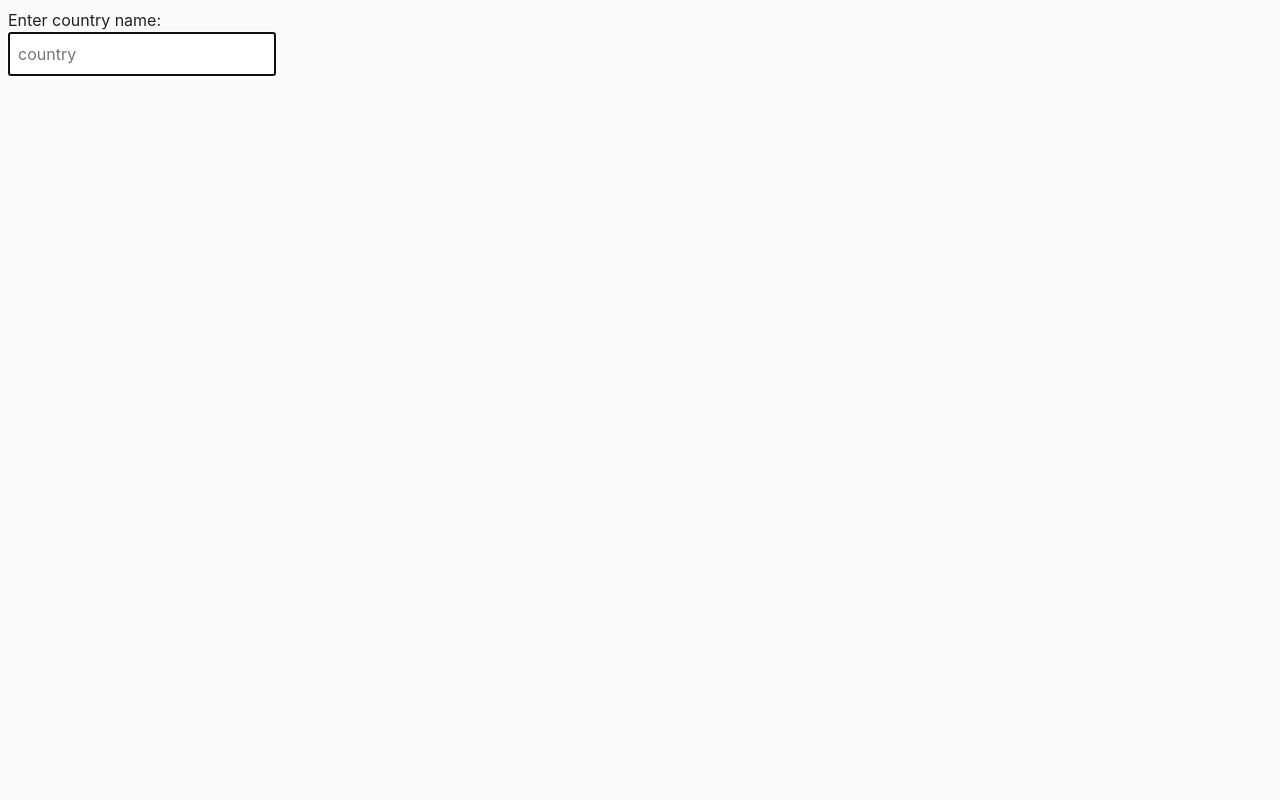
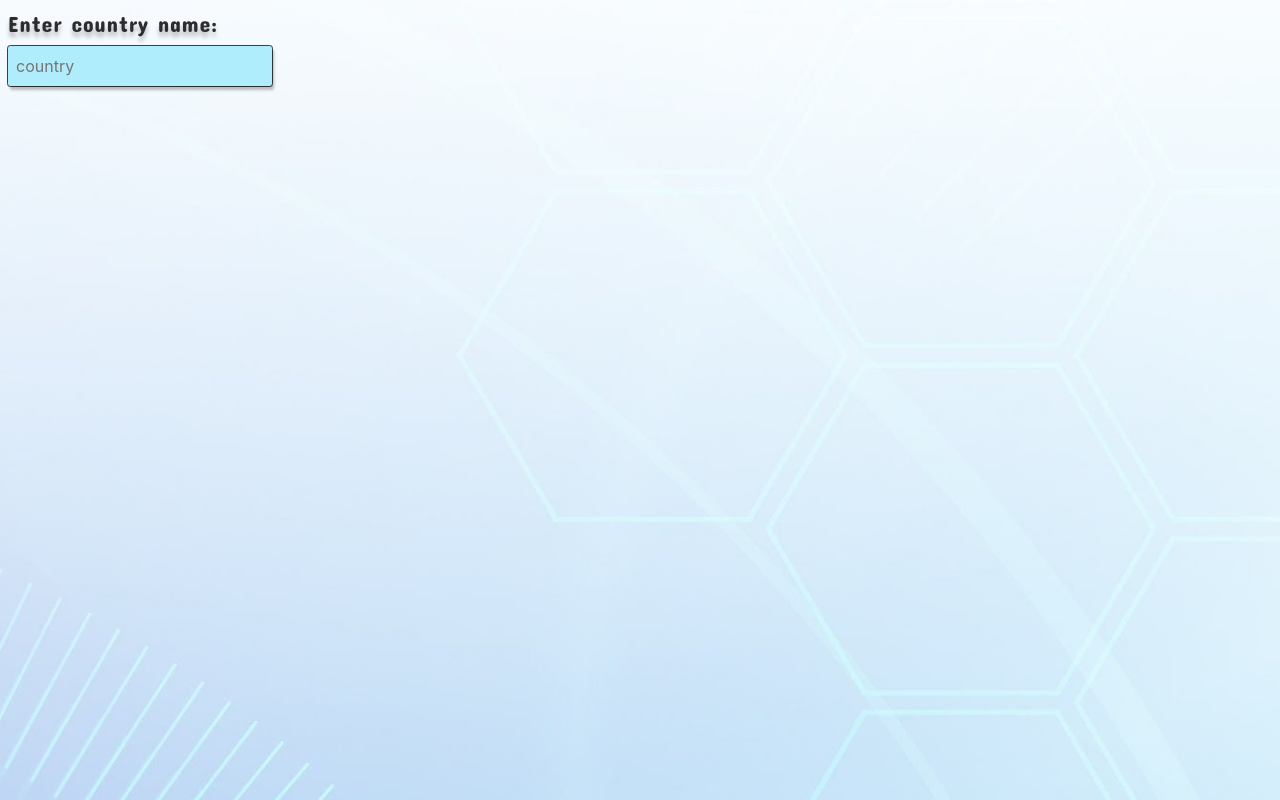
Before and after one commit to lena06051981be/goit-js-hw-10, a website built with Parcel: page src/index.html in a window 1280 px wide. Built offline with nearby package versions, Linux system fonts and the light colour scheme.

Commit message:
Update styles.css

```diff
--- a/src/css/styles.css
+++ b/src/css/styles.css
@@ -10,6 +10,9 @@ body {
   background-color: #fafafa;
   color: #212121;
   line-height: 1.5;
+  background-image: url(../images/innovation_background.jpg);
+  background-size: cover;
+  /* background-repeat: no-repeat; */
 }
 
 #search-box {
@@ -17,4 +20,31 @@ body {
   padding: 8px;
   max-width: 320px;
   margin-bottom: 16px;
+  border-radius: 2px;
+  border: none;
+  outline: 0.5px solid black;
+  /* box-shadow: 0px 5px 4px rgba(0, 0, 0, 0.15); */
 }
+
+/*  */
+.request {
+  display: block;
+  font-family: 'Concert One', cursive;
+  font-size: 22px;
+  line-height: 1.19;
+  letter-spacing: 0.03em;
+  font-weight: 400;
+  color: rgb(44, 44, 44);
+  text-shadow: 0px 5px 4px rgba(0, 0, 0, 0.25);
+  /* text-shadow: 0px 1px 3px rgba(0, 0, 0, 0.12), 0px 1px 1px rgba(0, 0, 0, 0.14),
+    0px 2px 1px rgba(0, 0, 0, 0.2); */
+  margin: 10px 0;
+}
+
+#search-box:focus,
+#search-box:hover {
+  outline: 0.5px solid rgba(0, 0, 0, 0.75);
+  border-radius: 2.25px;
+  box-shadow: 2px 4px 3px rgba(0, 0, 0, 0.25);
+  background-color: rgb(175, 236, 252);
+}
```
